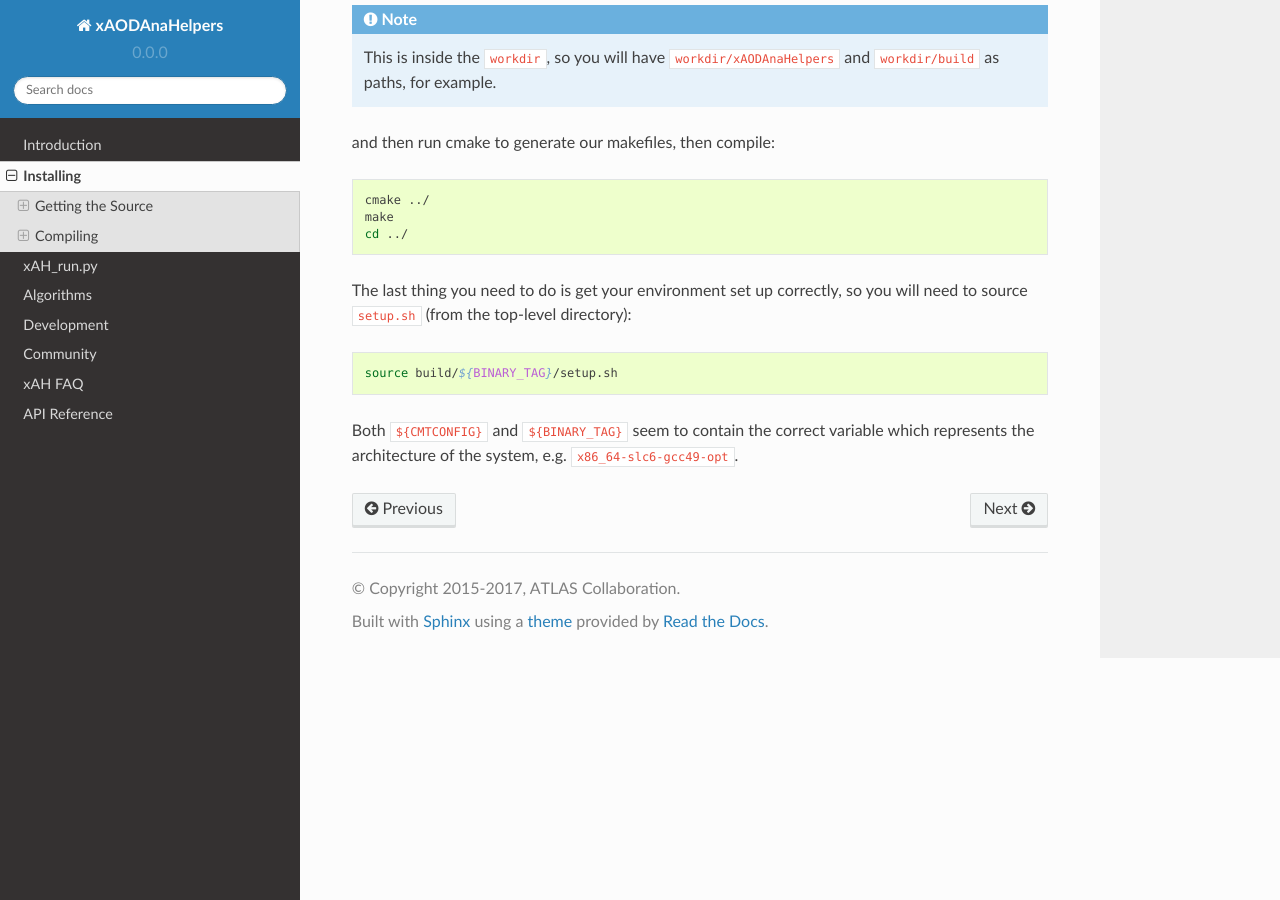
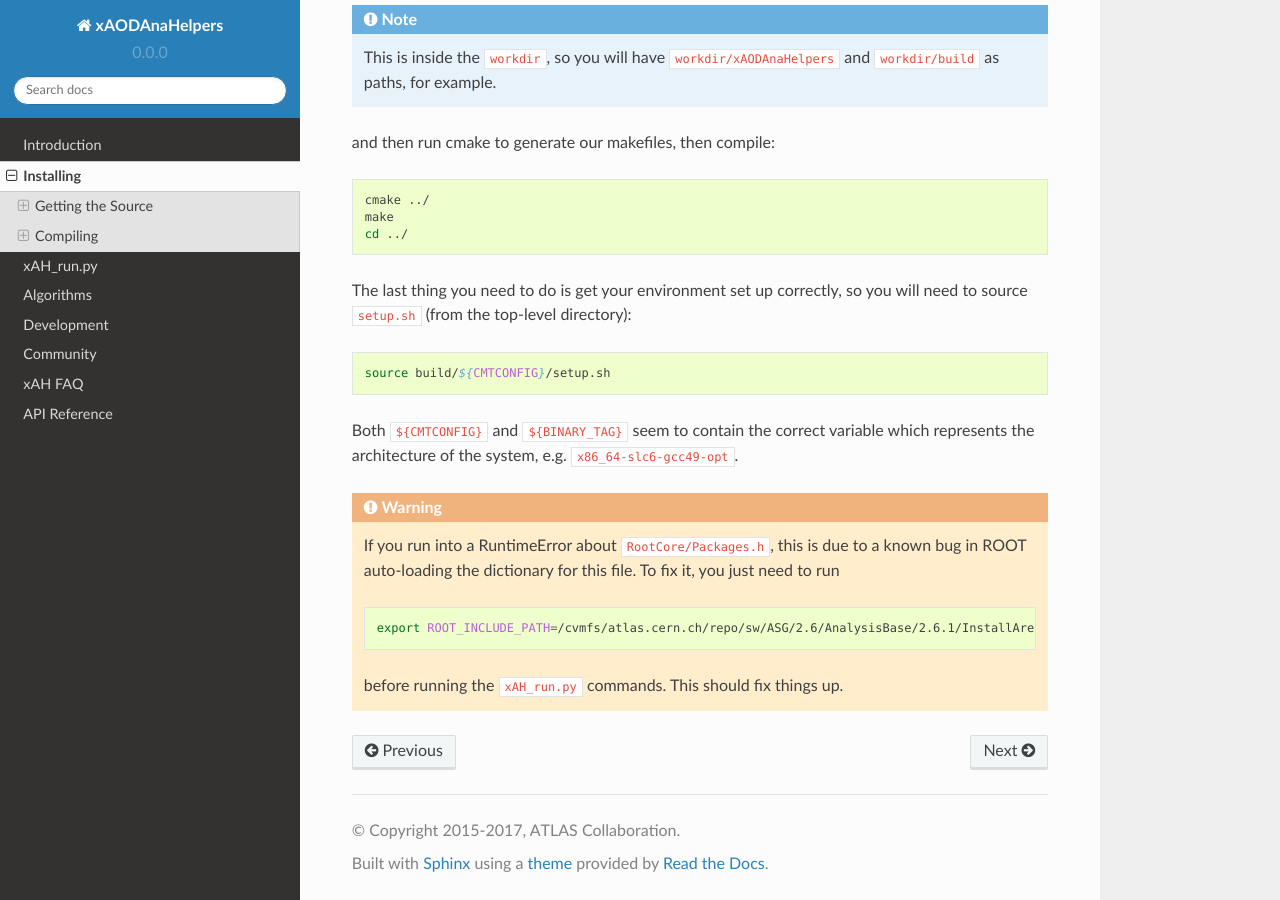
Before and after one commit to UCATLAS/xAODAnaHelpers, a Sphinx documentation site: the page built from docs/Installing.rst, in a window 1280 px wide and 900 px high, scrolled down 1832 px. Built offline with Sphinx 7.4.7 and the Read the Docs theme 2.0.0, drawn with Linux system fonts in a browser that asks for light colours; pages that are not in the unit, such as notebooks, are missing from menus.

Commit message:
fix up code and instrctions

```diff
--- a/docs/Installing.rst
+++ b/docs/Installing.rst
@@ -96,6 +96,16 @@ The last thing you need to do is get your environment set up correctly, so you w
 
 .. code-block:: bash
 
-  source build/${BINARY_TAG}/setup.sh
+  source build/${CMTCONFIG}/setup.sh
 
 Both ``${CMTCONFIG}`` and  ``${BINARY_TAG}`` seem to contain the correct variable which represents the architecture of the system, e.g. ``x86_64-slc6-gcc49-opt``.
+
+.. warning::
+
+  If you run into a RuntimeError about ``RootCore/Packages.h``, this is due to a known bug in ROOT auto-loading the dictionary for this file. To fix it, you just need to run
+
+  .. code-block:: bash
+
+    export ROOT_INCLUDE_PATH=/cvmfs/atlas.cern.ch/repo/sw/ASG/2.6/AnalysisBase/2.6.1/InstallArea/x86_64-slc6-gcc49-opt/RootCore/include:$ROOT_INCLUDE_PATH
+
+  before running the ``xAH_run.py`` commands. This should fix things up.
```
Also changed, not shown: 1 other file.
